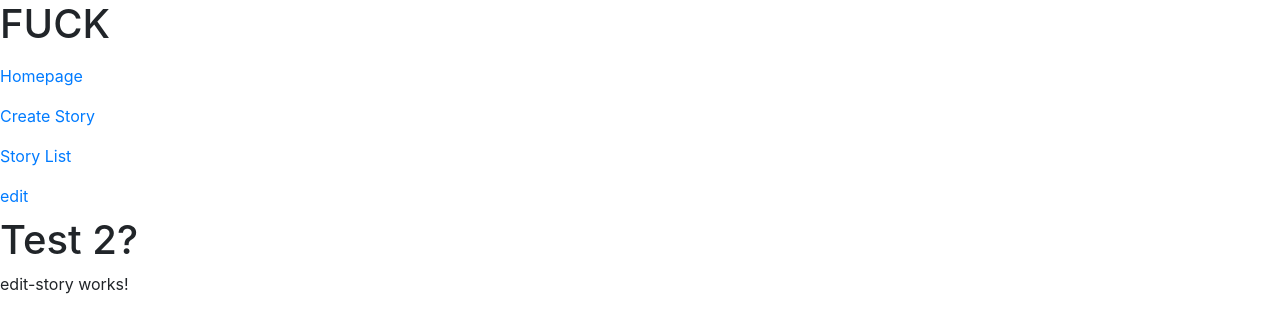
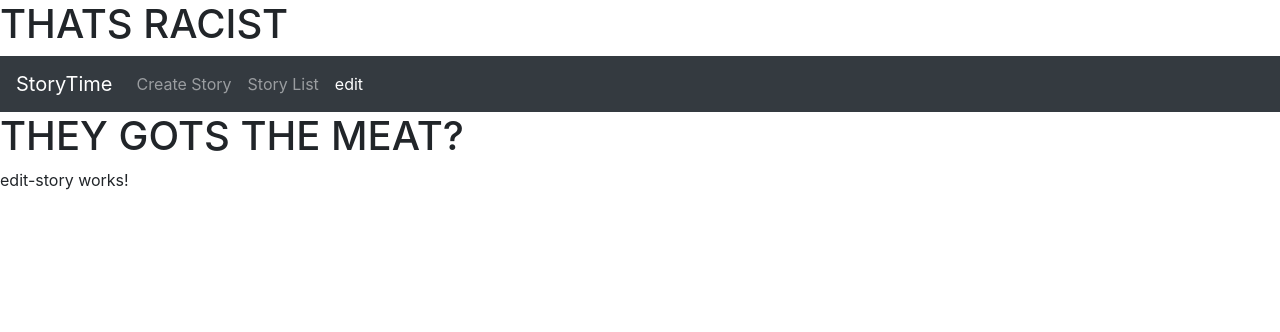
Before and after one commit to JimmyPhas/StoryTime, an Angular app: page /edit in a window 1280 px wide. Shown: the top 332 px of the page. Built offline with nearby package versions, Linux system fonts and the light colour scheme.

Commit message:
navbar somewhat done

```diff
--- a/src/app/app.component.html
+++ b/src/app/app.component.html
@@ -1,6 +1,6 @@
 
 <router-outlet>
   <app-navbar></app-navbar>
-  <h1> Test 2? </h1>
+  <h1> THEY GOTS THE MEAT? </h1>
 
 </router-outlet>
--- a/src/app/components/navbar/navbar.component.html
+++ b/src/app/components/navbar/navbar.component.html
@@ -1,17 +1,18 @@
-<script
+<!-- <script
   type="text/javascript"
   src="https://cdnjs.cloudflare.com/ajax/libs/mdb-ui-kit/3.10.2/mdb.min.js"
-></script>
+></script> -->
 
 <!-- <mdb-navbar SideClass="navbar navbar-expand-lg navbar-dark unique-color" [containerInside]="false">
 
     <mdb-navbar-brand><a class="navbar-brand" href="#">StoryTime</a></mdb-navbar-brand> -->
 
-    <nav>
+<nav class="navbar navbar-expand navbar-dark bg-dark">
+    <div class="container-fluid">
+        <div class="navbar-header">
+            <a class="navbar-brand" href="#">StoryTime</a>
+        </div>
         <ul class="navbar-nav mr-auto">
-            <li class="nav-item active">
-                <a class="nav-link waves-light" mdbWavesEffect routerLink="/hompage" routerLinkActive="active">Homepage<span class="sr-only">(current)</span></a>
-            </li>
             <li class="nav-item">
                 <a class="nav-link waves-light" mdbWavesEffect routerLink="/create" routerLinkActive="active">Create Story</a>
             </li>
@@ -22,7 +23,8 @@
                 <a class="nav-link waves-light" mdbWavesEffect routerLink="/edit" routerLinkActive="active">edit</a>
             </li>
         </ul>
-    </nav>
+    </div>
+</nav>
 
 <!-- </mdb-navbar> -->
 
--- a/src/index.html
+++ b/src/index.html
@@ -6,13 +6,12 @@
   <base href="/">
   <meta name="viewport" content="width=device-width, initial-scale=1">
   <link rel="icon" type="image/x-icon" href="favicon.ico">
+
+  <link rel="stylesheet" href="https://cdn.jsdelivr.net/npm/bootstrap@4.6.1/dist/css/bootstrap.min.css" />
+
 </head>
 <body>
-  <script
-  type="text/javascript"
-  src="https://cdnjs.cloudflare.com/ajax/libs/mdb-ui-kit/3.10.2/mdb.min.js"
-></script>
-  <h1>FUCK</h1>
+  <h1>THATS RACIST</h1>
 
   <app-root></app-root>
 </body>
```
